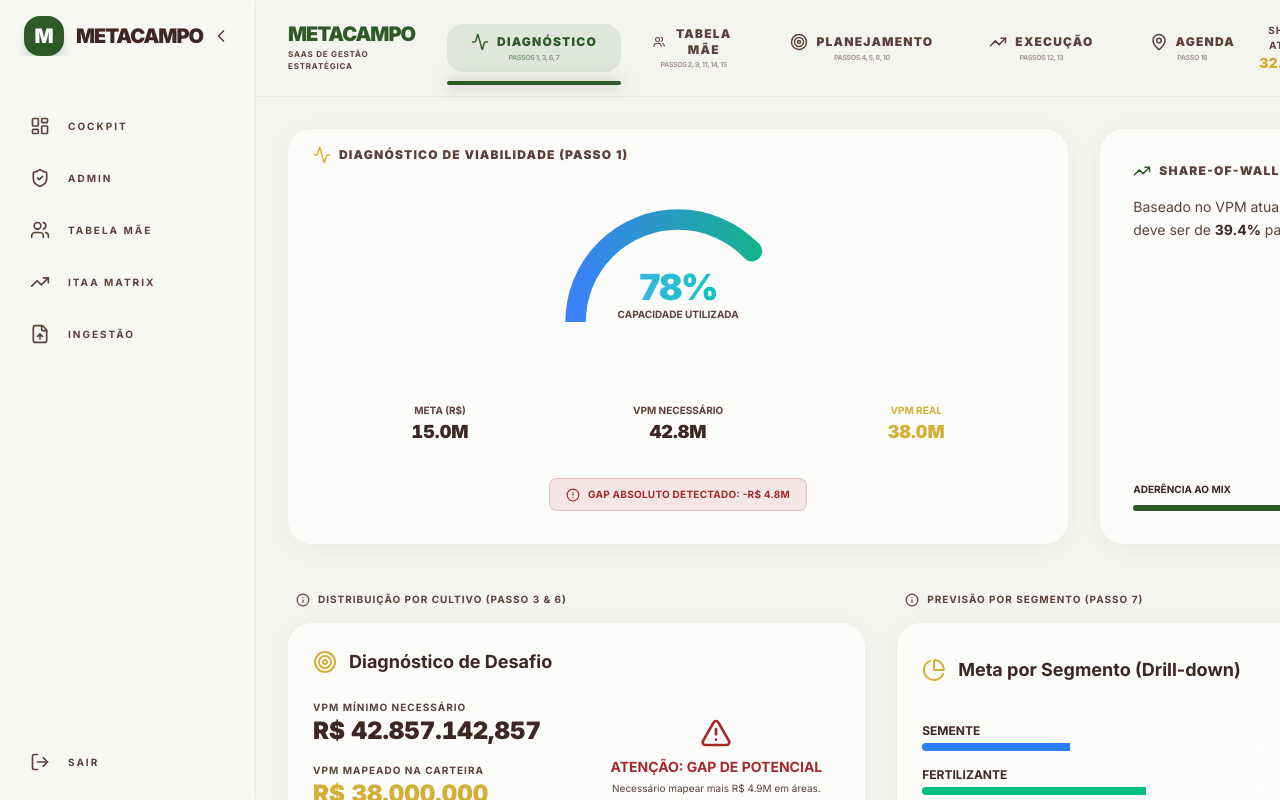
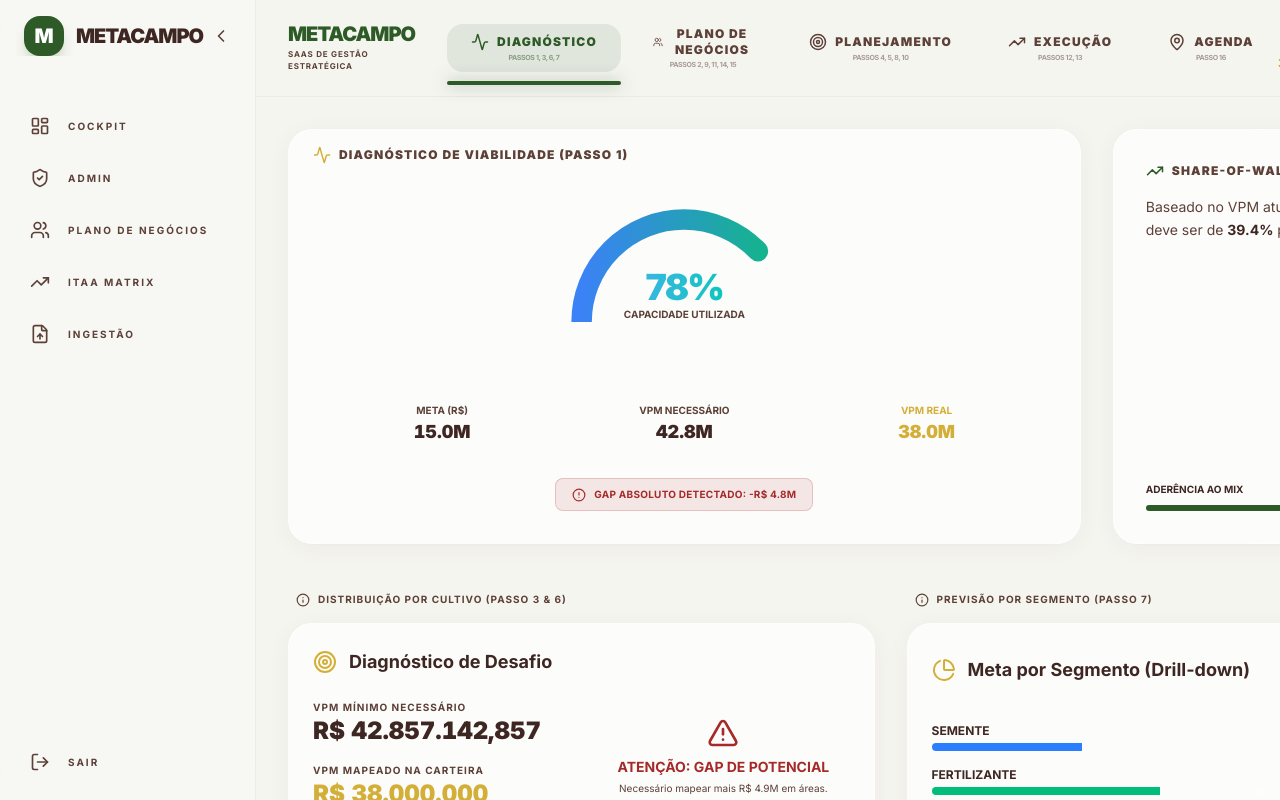
Before and after one commit to Sagrado-Express/Metacampo, a Next.js app: page /ctv in a window 1280 px wide. Shown: the top 800 px of the page. Built offline with nearby package versions, Linux system fonts and the light colour scheme.

Commit message:
brand: rename 'Tabela Mãe' to 'Plano de Negócios' across the app

```diff
--- a/src/app/ctv/page.tsx
+++ b/src/app/ctv/page.tsx
@@ -28,7 +28,8 @@
 
   const navItems = [
     { id: 'DIAGNOSIS', label: 'Diagnóstico', icon: Activity, description: 'Passos 1, 3, 6, 7' },
-    { id: 'PORTFOLIO', label: 'Tabela Mãe', icon: Users, description: 'Passos 2, 9, 11, 14, 15' },
+    { id: 'PORTFOLIO', label: 'Plano de Negócios', icon: Users, description: 'Passos 2, 9, 11, 14, 15' },
+
     { id: 'PLANNING', label: 'Planejamento', icon: Target, description: 'Passos 4, 5, 8, 10' },
     { id: 'EXECUTION', label: 'Execução', icon: TrendingUp, description: 'Passos 12, 13' },
     { id: 'AGENDA', label: 'Agenda', icon: MapPin, description: 'Passo 16' },
--- a/src/app/ctv/tabela-mae/page.tsx
+++ b/src/app/ctv/tabela-mae/page.tsx
@@ -6,9 +6,10 @@
 export default function TabelaMaePage() {
   return (
     <Shell
-      title="Tabela Mãe"
+      title="Plano de Negócios"
       subtitle="Mapeamento de Potencial e Materialização de Área (Passos 2 e 3)"
     >
+
       <TabelaMae />
     </Shell>
   )
--- a/src/components/ctv/workspaces/TabelaMae.tsx
+++ b/src/components/ctv/workspaces/TabelaMae.tsx
@@ -94,12 +94,13 @@
       {/* Header com Diagnóstico de Carteira */}
       <div className="flex flex-col md:flex-row md:items-center justify-between gap-4">
         <div>
-          <h2 className="text-2xl font-black text-primary tracking-tight flex items-center gap-3">
+          <h2 className="text-2xl font-black text-primary tracking-tight flex items-center gap-3 text-gradient">
             <Users size={32} />
-            TABELA MÃE: INVENTÁRIO ESTRATÉGICO
+            PLANO DE NEGÓCIOS: INVENTÁRIO ESTRATÉGICO
           </h2>
           <p className="text-sm text-muted-foreground font-bold uppercase tracking-widest">Passos 2, 3 e 15 (Materialização e Segmentação)</p>
         </div>
+
 
         <div className="flex gap-3">
           <div className="relative">
--- a/src/components/layout/Sidebar.tsx
+++ b/src/components/layout/Sidebar.tsx
@@ -28,7 +28,7 @@
   const menuItems = [
     { icon: <LucideLayoutDashboard />, label: "Cockpit", href: "/workspace" },
     { icon: <LucideShieldCheck />, label: "Admin", href: "/admin" },
-    { icon: <LucideUsers />, label: "Tabela Mãe", href: "/ctv/tabela-mae" },
+    { icon: <LucideUsers />, label: "Plano de Negócios", href: "/ctv/tabela-mae" },
     { icon: <LucideTrendingUp />, label: "ITAA Matrix", href: "/admin" },
     { icon: <LucideFileUp />, label: "Ingestão", href: "/workspace" },
   ];
```
